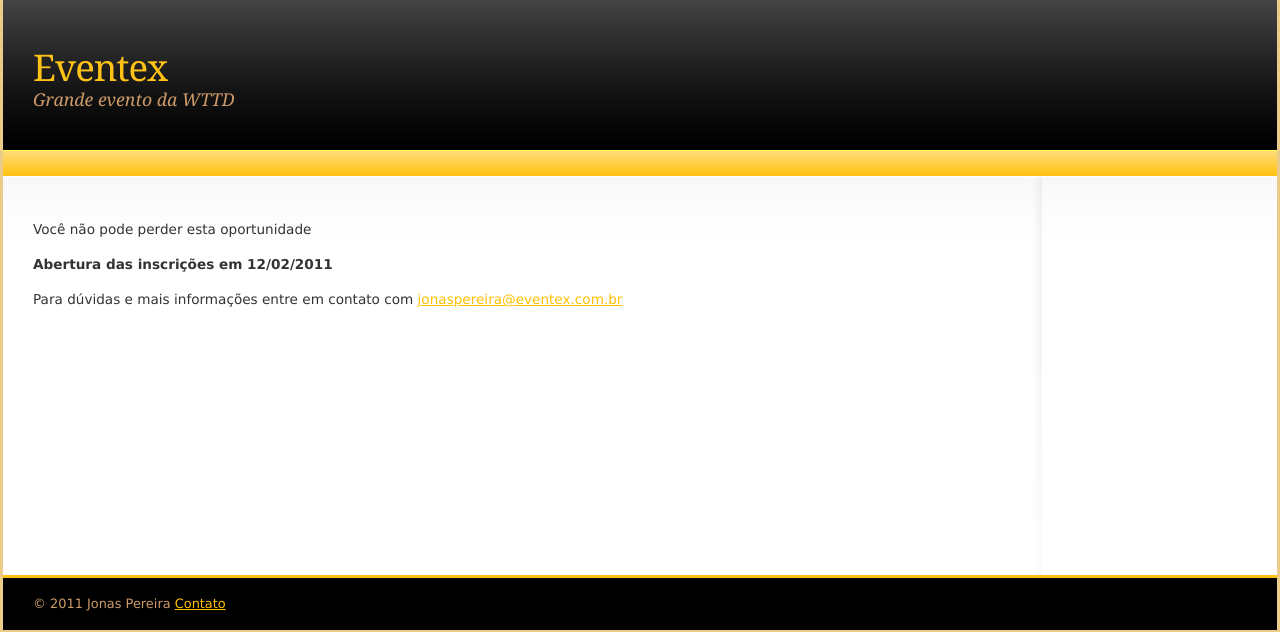
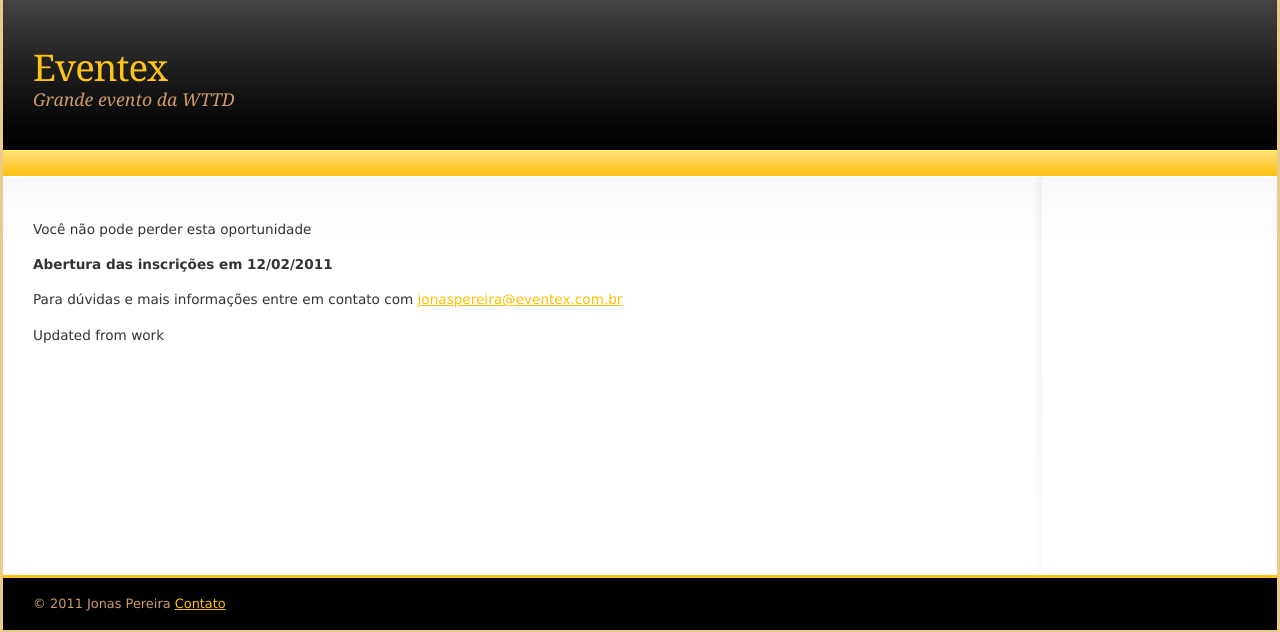
Before and after one commit to jonassonjp/eventex, a Django app: page / in a window 1280 px wide. Shown: the top 632 px of the page. Run offline with Django 3.2, Linux system fonts and the light colour scheme; parts of the project's set-up code (start-up, migrations or seed data) failed here and were passed over.

Commit message:
Testando acesso ao Herike do trabalho

```diff
--- a/templates/index.html
+++ b/templates/index.html
@@ -64,7 +64,7 @@
 			<p>Você não pode perder esta oportunidade</p>
 			<p><strong>Abertura das inscrições em 12/02/2011</strong></p>
 			<p>Para dúvidas e mais informações entre em contato com <a href="mailto:jonaspereira@eventex.com.br">jonaspereira@eventex.com.br</a></p>
-
+			<p>Updated from work</p>
 
 
 		</div><!-- End content -->
```
